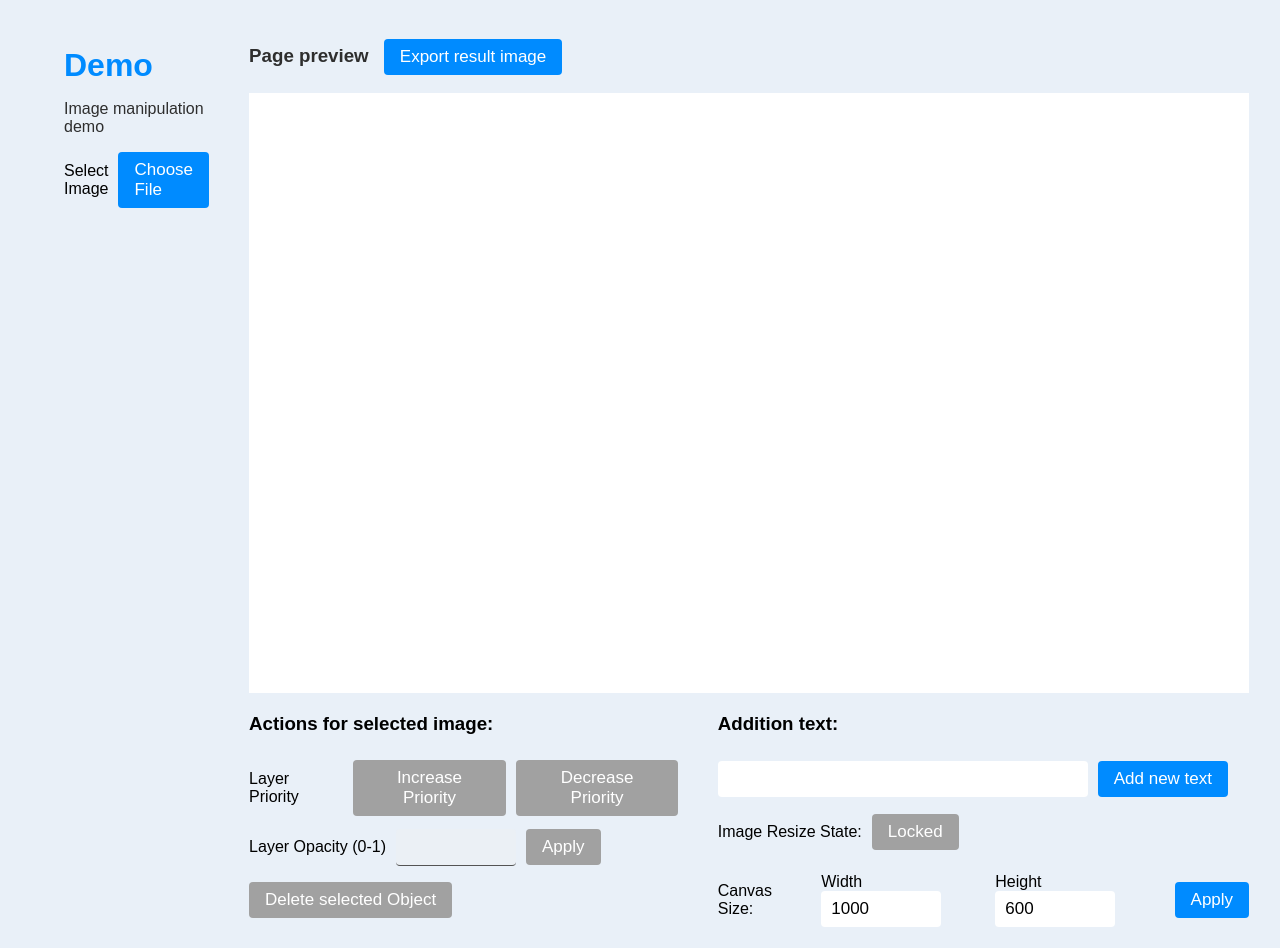
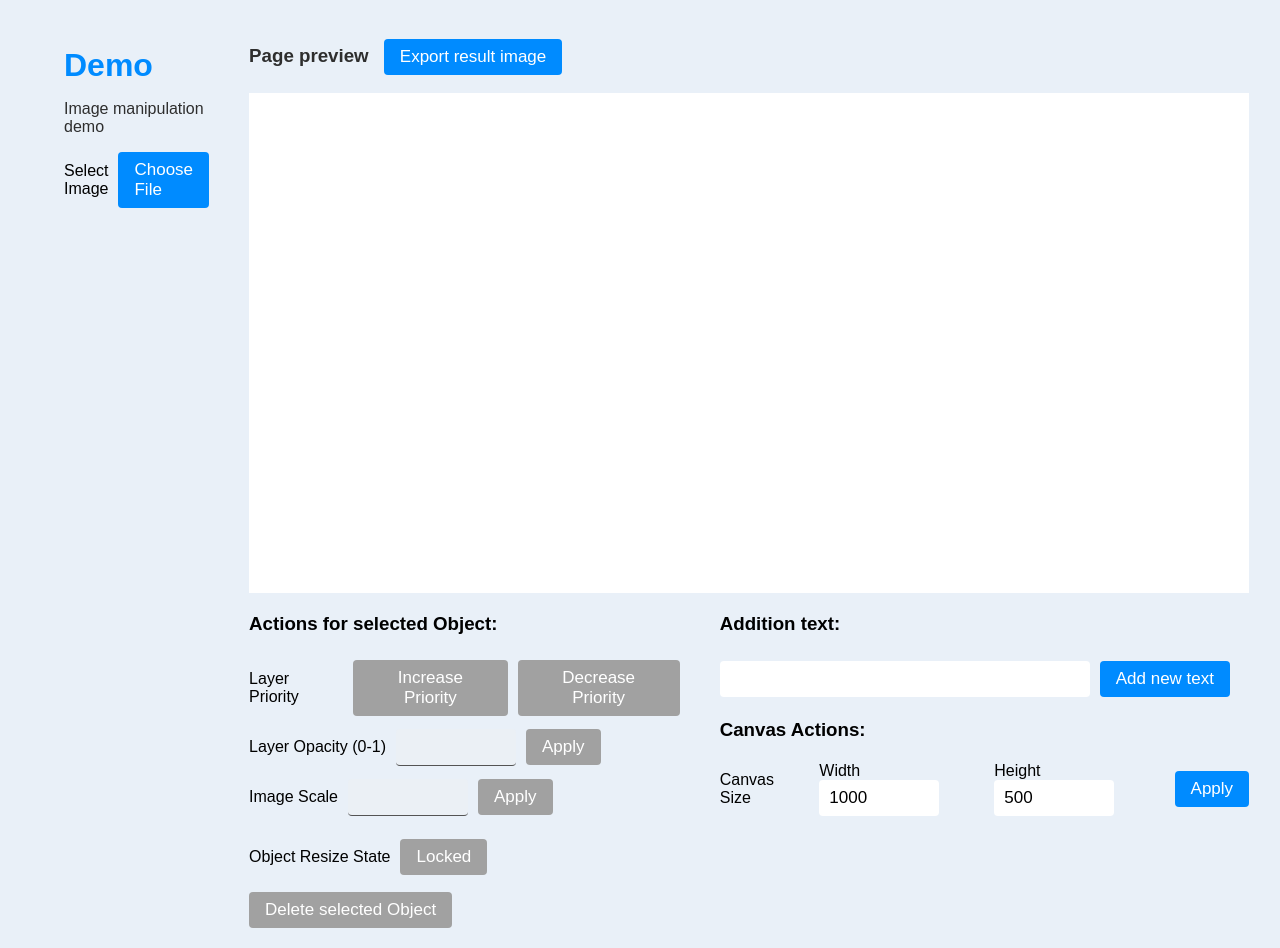
Before and after one commit to RuslanGR1/ng-image-manipulation, an Angular app: page / in a window 1280 px wide. Built offline with nearby package versions, Linux system fonts and the light colour scheme.

Commit message:
feat: add image scale control

```diff
--- a/src/app/components/native-image-manipulator/native-image-manipulator.component.css
+++ b/src/app/components/native-image-manipulator/native-image-manipulator.component.css
@@ -3,6 +3,7 @@
   background-color: var(--gray);
   min-height: calc(100vh-20px);
   padding-top: 20px;
+  padding-bottom: 20px;
   font-family: sans-serif;
   width: 90%;
   margin: auto;
@@ -72,8 +73,8 @@
   justify-content: start;
 }
 
-.action-opacity .action-title,
-.action-priority .action-title {
+.action .action-title,
+.action .action-title {
   margin-right: 10px;
 }
 
@@ -177,4 +178,15 @@
 
 .canvas-action {
   gap: 10px;
+  padding: 7px 0;
+  margin-top: 14px;
 }
+
+.canvas-action p {
+  margin: 0;
+}
+
+.canvas-title {
+  margin: 0;
+  margin-top: 22px;
+}
--- a/src/app/components/native-image-manipulator/native-image-manipulator.component.html
+++ b/src/app/components/native-image-manipulator/native-image-manipulator.component.html
@@ -30,7 +30,7 @@
     <div id="container"></div>
     <div class="bottom-line">
       <div class="actions">
-        <h3 class="actions-title">Actions for selected image:</h3>
+        <h3 class="actions-title">Actions for selected Object:</h3>
         <div class="action action-priority">
           <p class="action-title">Layer Priority</p>
           <button
@@ -67,6 +67,30 @@
             </button>
           </div>
         </div>
+        <div class="action scale-action">
+          <p class="action-title">Image Scale</p>
+          <input
+            [disabled]="!isImageNodeSelected()"
+            [(ngModel)]="imageScale"
+            type="number"
+            class="default-input opacity-input"
+          />
+          <button [disabled]="!isImageNodeSelected()" (click)="changeSelectedImageScale()" class="btn btn-ml">
+            Apply
+          </button>
+        </div>
+        <div class="action-toggle-resize d-flex align-center">
+          <p>Object Resize State</p>
+          <button
+            (click)="toggleScale()"
+            class="btn btn-ml resize-btn"
+            [disabled]="!isDeleteButtonActive()"
+            [ngClass]="{locked: !isResizeEnabled()}"
+          >
+            <p class="m-0" *ngIf="isResizeEnabled()">Unlocked</p>
+            <p class="m-0" *ngIf="!isResizeEnabled()">Locked</p>
+          </button>
+        </div>
         <div class="action action-delete">
           <button [disabled]="!isDeleteButtonActive()" class="btn delete-btn" (click)="deleteSelectedObject()">
             Delete selected Object
@@ -82,20 +106,9 @@
             <p *ngIf="!isTextNodeSelected()">Add new text</p>
           </button>
         </div>
-        <div class="action-toggle-resize d-flex align-center">
-          <p>Image Resize State:</p>
-          <button
-            (click)="toggleScale()"
-            class="btn btn-ml resize-btn"
-            [disabled]="!isDeleteButtonActive()"
-            [ngClass]="{locked: !isResizeEnabled()}"
-          >
-            <p class="m-0" *ngIf="isResizeEnabled()">Unlocked</p>
-            <p class="m-0" *ngIf="!isResizeEnabled()">Locked</p>
-          </button>
-        </div>
+        <h3 class="canvas-title">Canvas Actions:</h3>
         <div class="canvas-action d-flex align-center">
-          <p>Canvas Size:</p>
+          <p>Canvas Size</p>
           <p>Width <input [(ngModel)]="canvasWidth" type="text" class="default-input canvas-input" /></p>
           <p>Height <input [(ngModel)]="canvasHeight" type="number" class="default-input canvas-input" /></p>
           <button [disabled]="!isCanvasResizeButtonActive()" (click)="resizeCanvas()" class="btn">Apply</button>
--- a/src/app/components/native-image-manipulator/native-image-manipulator.component.ts
+++ b/src/app/components/native-image-manipulator/native-image-manipulator.component.ts
@@ -27,6 +27,8 @@ export class NativeImageManipulatorComponent implements OnInit {
   lastSelectedObject: Stage | Konva.Shape | undefined;
   priorityAction = ChangePriorityAction;
   imageUrls: string[] = [];
+
+  imageScale: string = '';
   noteText: string = '';
   opacityText: string = '';
   canvasWidth: string = DEFAULT_CANVAS_WIDTH;
@@ -120,6 +122,7 @@ export class NativeImageManipulatorComponent implements OnInit {
 
       this._transformer.nodes([loadedImage]);
       this.opacityText = String(DEFAULT_IMAGE_OPACITY);
+      this.imageScale = String(loadedImage.scale()?.x);
       this.lastSelectedObject = loadedImage;
     };
   }
@@ -130,6 +133,7 @@ export class NativeImageManipulatorComponent implements OnInit {
       this.lastSelectedObject = undefined;
       this.noteText = '';
       this.opacityText = '';
+      this.imageScale = '';
       return;
     }
 
@@ -139,8 +143,10 @@ export class NativeImageManipulatorComponent implements OnInit {
     }
 
     if (e.target.hasName(this.imageObjectName)) {
-      const scaleEnabld = e.target?.getAttr(this.resizeEnabledAttr);
-      this._transformer?.resizeEnabled(scaleEnabld);
+      const resizeEnabled = e.target?.getAttr(this.resizeEnabledAttr);
+      const imageScale = e.target?.scale();
+      this.imageScale = String(imageScale?.x) || '1';
+      this._transformer?.resizeEnabled(resizeEnabled);
     }
 
     const transformerIndex = this._transformer?.zIndex();
@@ -218,6 +224,15 @@ export class NativeImageManipulatorComponent implements OnInit {
 
   isCanvasResizeButtonActive(): boolean {
     return !!(this.canvasWidth || this.canvasHeight);
+  }
+
+  isImageNodeSelected(): boolean {
+    return this.lastSelectedObject instanceof Konva.Image;
+  }
+
+  changeSelectedImageScale(): void {
+    const scale = { x: +this.imageScale, y: +this.imageScale };
+    this.lastSelectedObject?.scale(scale);
   }
 
   resizeCanvas(): void {
--- a/src/app/components/native-image-manipulator/native-image-manipulator.const.ts
+++ b/src/app/components/native-image-manipulator/native-image-manipulator.const.ts
@@ -11,4 +11,4 @@ export const defaultTextPositionPoint: Point = { x: 50, y: 50 };
 export const defaultImagePositionPoint: Point = { x: 50, y: 70 };
 
 export const DEFAULT_CANVAS_WIDTH = '1000';
-export const DEFAULT_CANVAS_HEIGHT = '600';
+export const DEFAULT_CANVAS_HEIGHT = '500';
```
